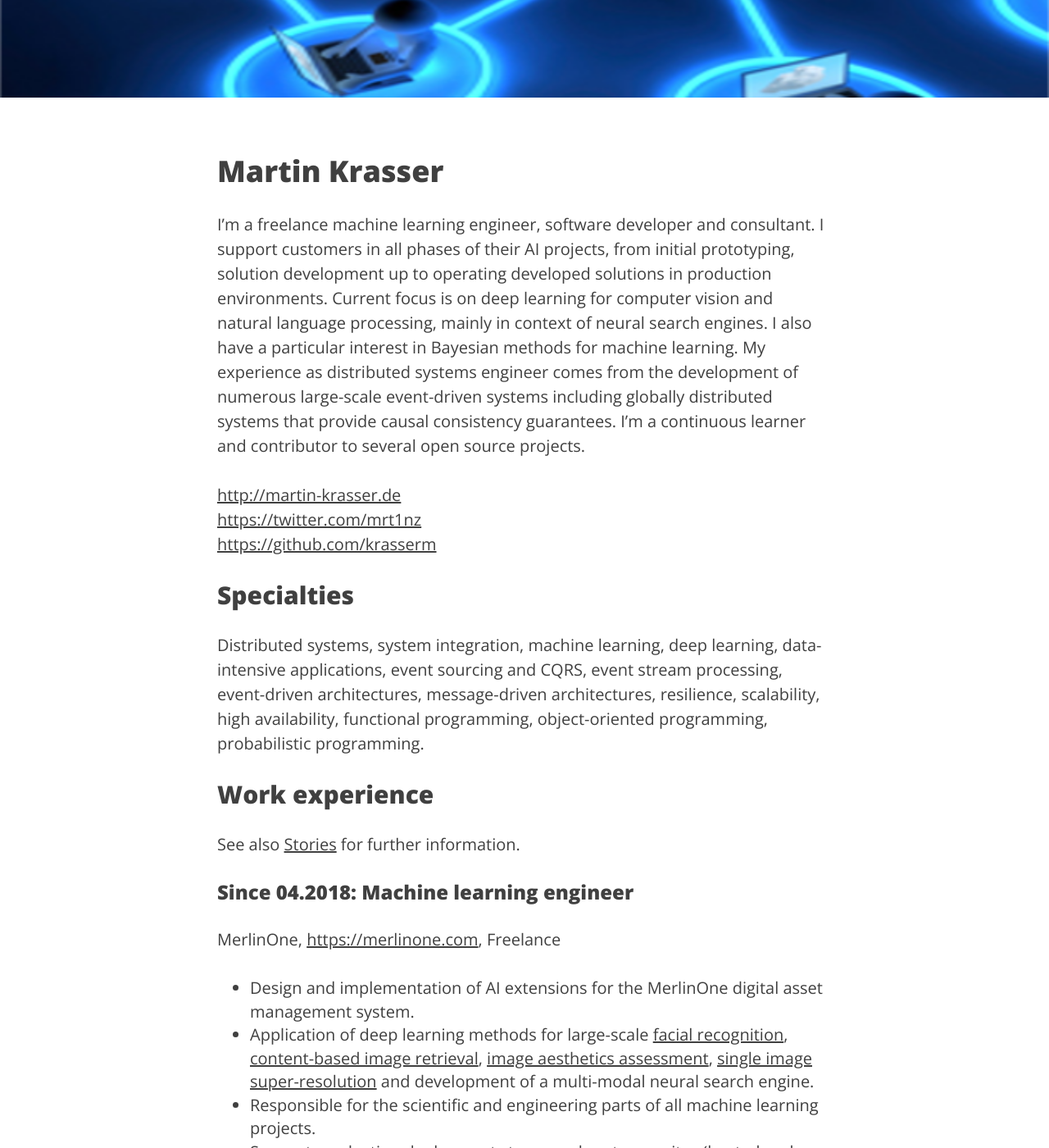
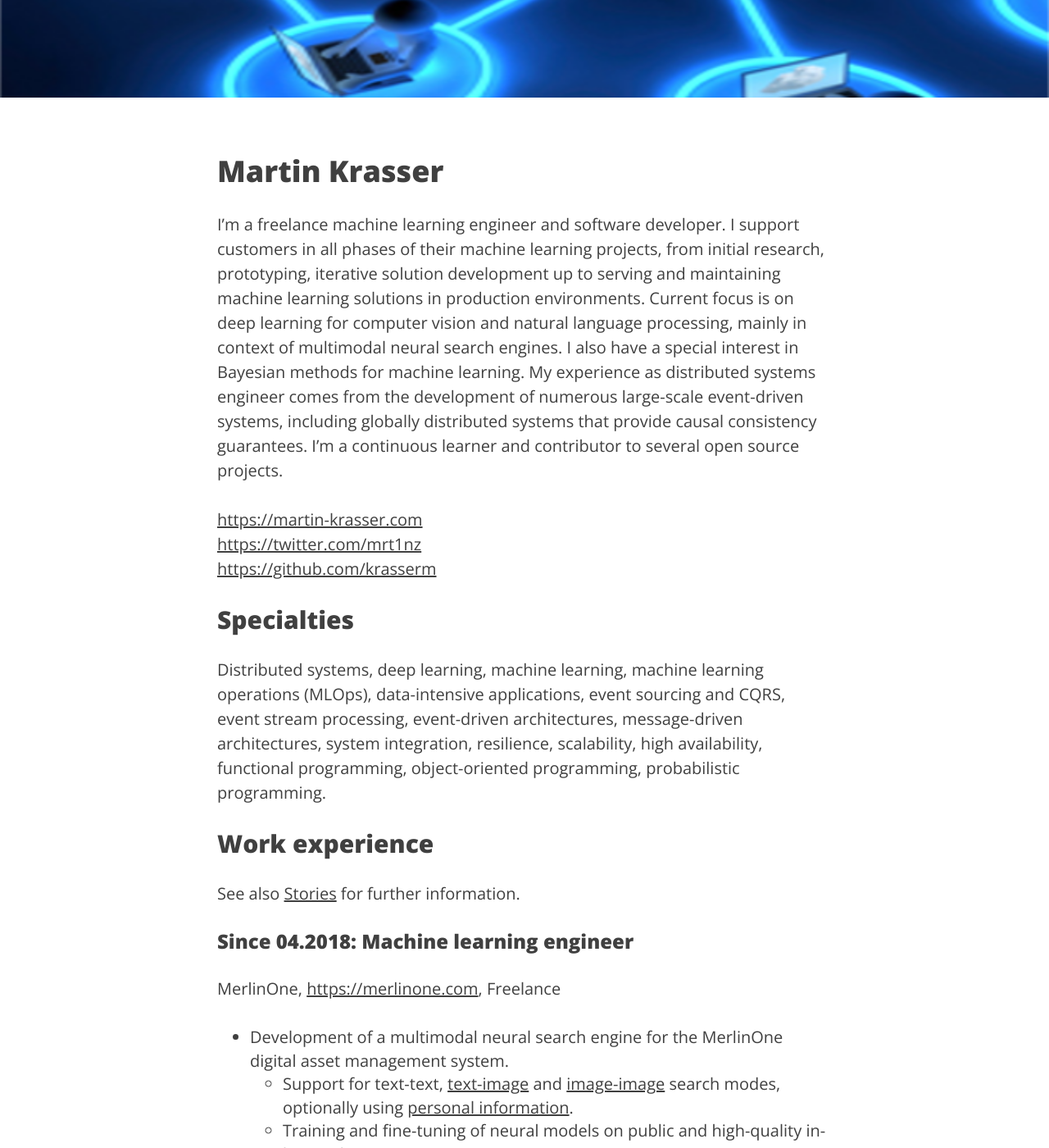
Before and after one commit to krasserm/krasserm.github.io, a Jekyll site: the page built from resume.md, in a window 1280 px wide and 1400 px high, scrolled down 279 px. Shown: the whole window at 82% size. Built offline with Jekyll 4.4.1, drawn with Linux system fonts in a browser that asks for light colours; some of the changed text lies outside the part shown.

Commit message:
Resume and stories update

```diff
--- a/_includes/footer.html
+++ b/_includes/footer.html
@@ -6,7 +6,7 @@
                 <ul class="list-inline text-center">
                     {% if site.resume %}
                     <li>
-                        <a href="http://martin-krasser.de/resume/resume.pdf">
+                        <a href="http://martin-krasser.com/resume/resume.pdf">
                         <span class="fa-stack fa-lg">
                                 <i class="fa fa-user fa-stack-1x"></i>
                             </span>
--- a/resume.md
+++ b/resume.md
@@ -10,29 +10,30 @@
 
 # Martin Krasser
 
-I'm a freelance machine learning engineer, software developer and consultant. I support customers in all phases of their
-AI projects, from initial prototyping, solution development up to operating developed solutions in production environments.
-Current focus is on deep learning for computer vision and natural language processing, mainly in context of neural
-search engines. I also have a particular interest in Bayesian methods for machine learning. My experience as distributed
-systems engineer comes from the development of numerous large-scale event-driven systems including globally distributed
-systems that provide causal consistency guarantees. I'm a continuous learner and contributor to several open source
-projects.
+I'm a freelance machine learning engineer and software developer. I support customers in all phases of their machine
+learning projects, from initial research, prototyping, iterative solution development up to serving and maintaining machine
+learning solutions in production environments. Current focus is on deep learning for computer vision and natural language
+processing, mainly in context of multimodal neural search engines. I also have a special interest in Bayesian methods
+for machine learning. My experience as distributed systems engineer comes from the development of numerous large-scale
+event-driven systems, including globally distributed systems that provide causal consistency guarantees. I'm a continuous
+learner and contributor to several open source projects.
 
-[http://martin-krasser.de](http://martin-krasser.de)
+[https://martin-krasser.com](https://martin-krasser.com)
 [https://twitter.com/mrt1nz](https://twitter.com/mrt1nz)
 [https://github.com/krasserm](https://github.com/krasserm)
 
 ## Specialties
 
 Distributed systems,
-system integration,
+deep learning,
 machine learning,
-deep learning,
+machine learning operations (MLOps),
 data-intensive applications,
 event sourcing and CQRS,
 event stream processing,
 event-driven architectures,
 message-driven architectures,
+system integration,
 resilience,
 scalability,
 high availability,
@@ -48,31 +49,32 @@
 
 MerlinOne, [https://merlinone.com](https://merlinone.com), Freelance
 
-- Design and implementation of AI extensions for the MerlinOne digital asset management system.
-- Application of deep learning methods for large-scale [facial recognition](https://merlinone.com/solutions/merlin-ai-facial-recognition/),
-  [content-based image retrieval](https://merlinone.com/solutions/merlin-ai-image-similarity/),
-  [image aesthetics assessment](https://merlinone.com/solutions/merlin-ai-impact/),
-  [single image super-resolution](https://github.com/krasserm/super-resolution)
-  and development of a multi-modal neural search engine.
-- Responsible for the scientific and engineering parts of all machine learning projects.
-- Support production deployments to several customer sites (hosted and on-premise).
+- Development of a multimodal neural search engine for the MerlinOne digital asset management system.
+  - Support for text-text, [text-image](https://merlinone.com/nomad/) and [image-image](https://merlinone.com/solutions/merlin-ai-visual-similarity/)
+    search modes, optionally using [personal information](https://merlinone.com/solutions/merlin-ai-facial-recognition/).
+  - Training and fine-tuning of neural models on public and high-quality in-house datasets.
+  - Low search latency and scalability to very large datasets.
+- [Image aesthetics assessment](https://merlinone.com/solutions/merlin-ai-impact/) with criteria learned from custom in-house datasets.
+- [Single image super-resolution](https://github.com/krasserm/super-resolution) to improve quality of low-resolution images.
+- Production deployments to several customer sites (hosted and on-premise).
+- Responsible for scientific and engineering work in all machine learning projects.
 
 ### Since 04.2011: Freelance software engineer, machine learning engineer
 
-[http://www.martin-krasser.de](http://www.martin-krasser.de)
+[https://martin-krasser.com](https://martin-krasser.com)
 
-- Research and development for industry machine learning projects.
-- Distributed systems development and consulting services.
+- Research and development for industry machine learning and deep learning projects.
+- Software development services with a focus on backend software and distributed systems.
 - See other positions since 2011 for further details.
 
 ### 05.2017 to 04.2018: Machine learning sabbatical
 
 Sabbatical year
 
-- Deep dive into statistics, "traditional" machine learning and deep learning.
-- [Certifications](#certifications) received in statistics and machine learning MOOCs.
+- Deep dive into mathematics, statistics, "traditional" machine learning and deep learning.
+- [Certifications](#certifications) received in online courses. Self-study of numerous books and papers.
 - Publication of some exercise work in [articles](https://krasserm.github.io) and [open source projects](#open-source-projects).
-- Equal focus on theoretical and engineering aspects of machine learning.
+- Equal focus on theoretical and engineering aspects in machine learning and deep learning.
 
 ### 02.2017 - 04.2017: Distributed systems engineer
 
@@ -218,9 +220,9 @@
     - 12.2017, [Neural Networks and Deep Learning](https://www.coursera.org/account/accomplishments/certificate/9H2KQFF4UZJF).
 - 11.2017, [Bayesian Statistics](https://www.coursera.org/account/accomplishments/certificate/Y6BXN4STWKTA).
 - 11.2017, [Inferential statistics](https://www.coursera.org/account/accomplishments/certificate/CC2MMS6X7H86).
-- 04.2014, [Machine Learning](http://martin-krasser.de/certificates/coursera/machinelearning/certificate-2014-machine-learning.pdf).
-- 01.2014, [Principles of Reactive Programming](http://martin-krasser.de/certificates/coursera/reactive/certificate-2014-reactive.pdf).
-- 05.2012, [Functional Programming Principles in Scala](http://martin-krasser.de/certificates/coursera/fpscala/certificate-2012-fpscala.pdf).
+- 04.2014, [Machine Learning](https://martin-krasser.com/certificates/coursera/machinelearning/certificate-2014-machine-learning.pdf).
+- 01.2014, [Principles of Reactive Programming](https://martin-krasser.com/certificates/coursera/reactive/certificate-2014-reactive.pdf).
+- 05.2012, [Functional Programming Principles in Scala](https://martin-krasser.com/certificates/coursera/fpscala/certificate-2012-fpscala.pdf).
 
 ## Articles
 
```
Also changed, not shown: other parts of resume.md (+1 -1 lines), stories.md (+23 -18 lines).
